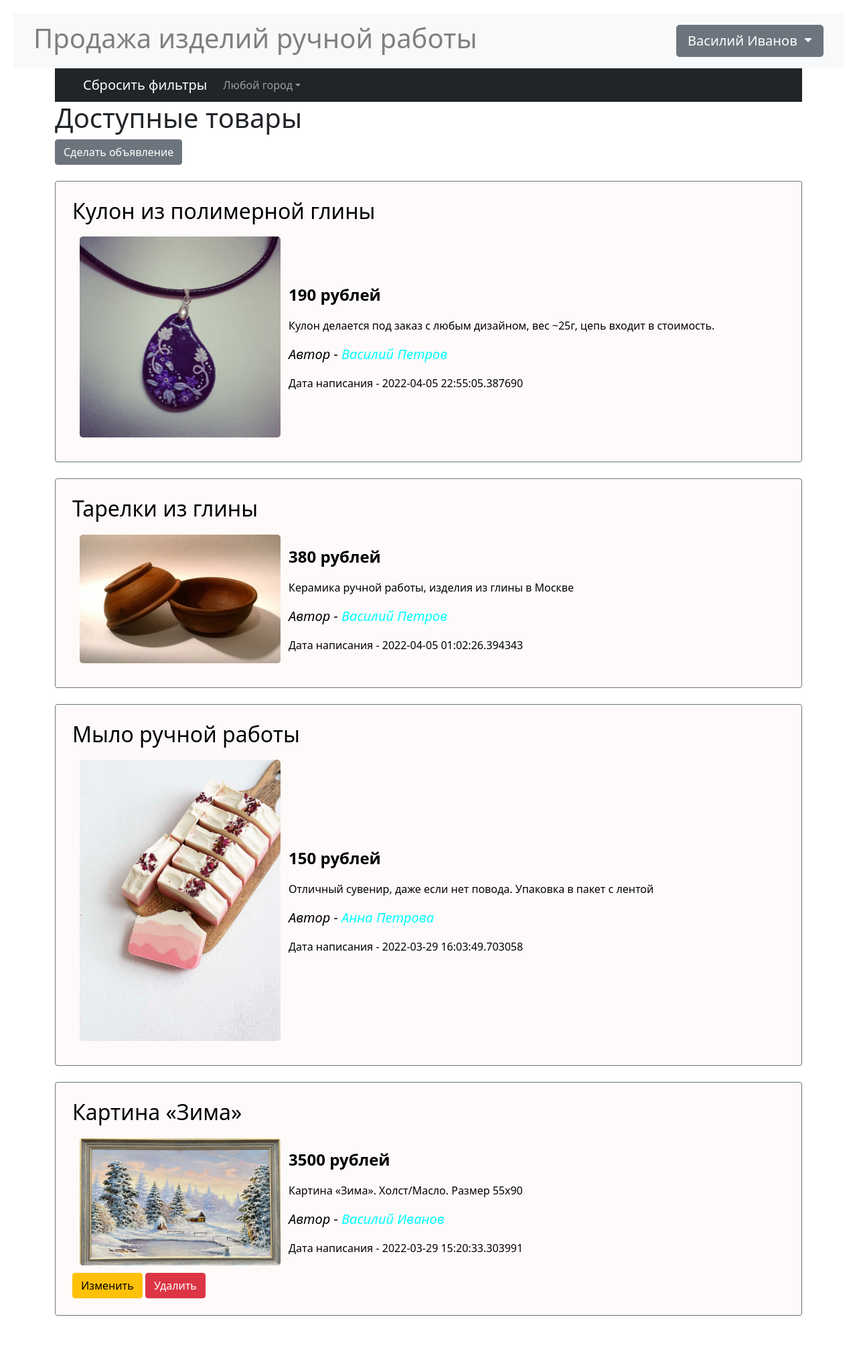
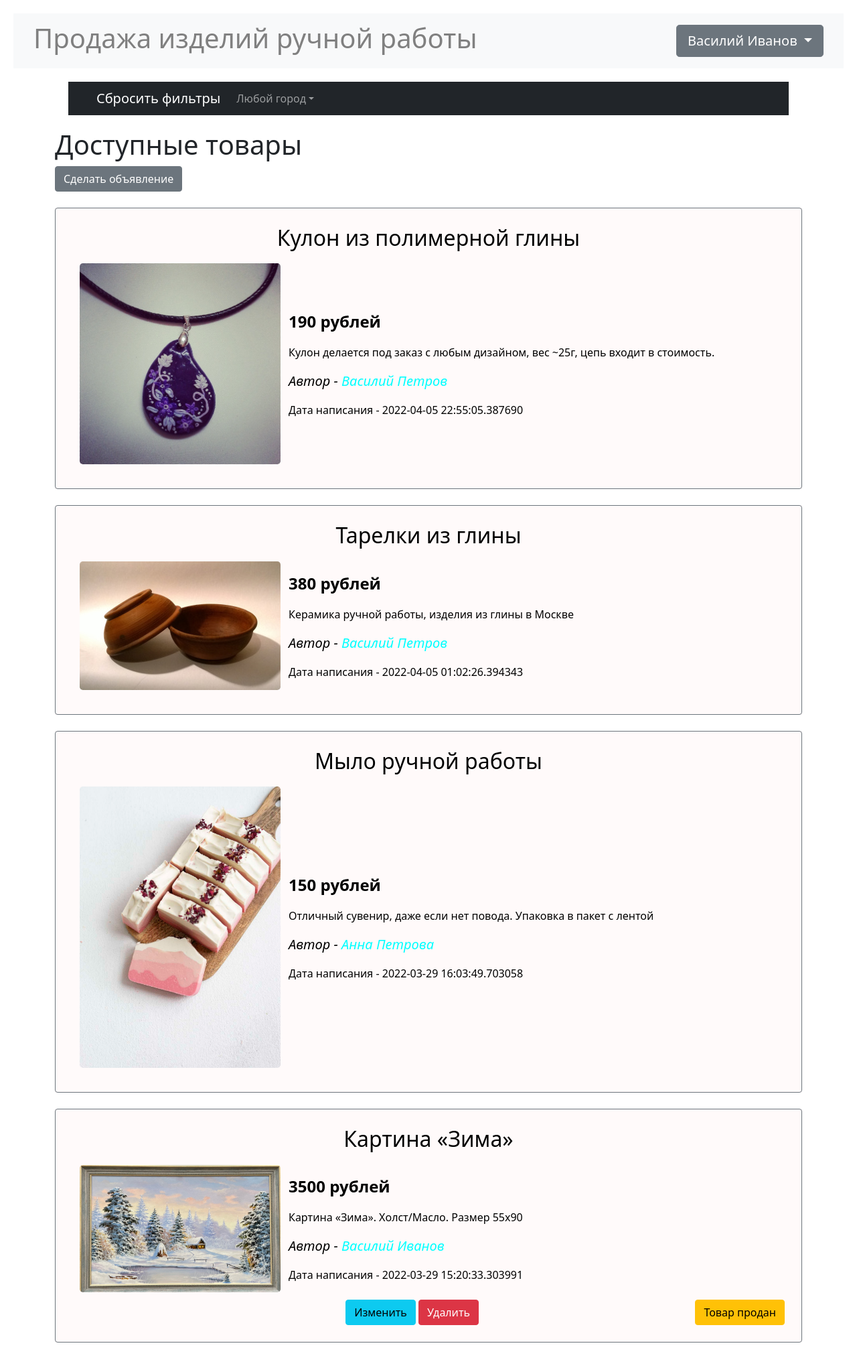
Before and after one commit to ridmit/web_project, a Flask app: page / in a window 1280 px wide. Shown: the whole page at 67% size. Before the commit the page ends 1964 px from the top, so only its background shows below. Run offline with Flask 2, Linux system fonts and the light colour scheme; a user stored in the database is signed in; data comes from the database, SQL or seed files in the repository; both versions use the stored data as it was after the commit.

```diff
--- a/main.py
+++ b/main.py
@@ -189,6 +189,20 @@ def edit_ad(id):
                            form=form)
 
 
+@app.route('/item_sell/<int:id>', methods=['GET', 'POST'])
+@login_required
+def item_sell(id):
+    db_sess = db_session.create_session()
+    ad = db_sess.query(Ad).filter(Ad.id == id,
+                                  Ad.user == current_user).first()
+    if ad:
+        ad.is_sold = 1
+        db_sess.commit()
+    else:
+        abort(404)
+    return redirect('/')
+
+
 @app.route('/ad_delete/<int:id>', methods=['GET', 'POST'])
 @login_required
 def ad_delete(id):
--- a/static/css/index.css
+++ b/static/css/index.css
@@ -30,3 +30,11 @@
     height: auto;
     margin: 10px; /* Отступы вокруг картинки */
 }
+
+#filters {
+    margin: 20px;
+}
+
+#btn_sold {
+    margin-right: 30%;
+}
--- a/templates/ads_list.html
+++ b/templates/ads_list.html
@@ -1,7 +1,8 @@
 {% for item in ads|sort(attribute='created_date', reverse=true)%}
 <!-- Modal -->
 <div class="modal fade" id="Modal{{loop.index}}" data-bs-keyboard="false"
-     tabindex="-1" aria-labelledby="ModalLabel{{loop.index}}" aria-hidden="true">
+     tabindex="-1" aria-labelledby="ModalLabel{{loop.index}}"
+     aria-hidden="true">
     <div class="modal-dialog modal-dialog-centered modal-lg">
         <div class="modal-content">
             <div class="modal-header">
@@ -28,11 +29,12 @@
 <div class="add">
     <div class="border border-secondary rounded">
         <a href="/ad/details/{{ item.id }}" title="Подробнее о товаре" id="add_href">
-            <h2>{{item.title}}</h2>
+            <h2 align="center">{{item.title}}</h2>
             <table>
                 <tr>
                     <td>
-                        <a data-bs-toggle="modal" data-bs-target="#Modal{{loop.index}}">
+                        <a data-bs-toggle="modal"
+                           data-bs-target="#Modal{{loop.index}}">
                             <img class="add_img rounded-3"
                                  src="/static/img/{{item.filename}}"
                                  alt="Изображение товара">
@@ -42,8 +44,10 @@
                         <p class="fw-bold fs-4">{{item.price}} рублей</p>
                         <p class="fs-6">{{item.content}}</p>
                         <p class="fst-italic fs-5">
-                            Автор - <a class="navbar-brand" href="/user/{{item.user.id}}/active"
-                                       title="Подробнее об авторе" id="profile_href">
+                            Автор - <a class="navbar-brand"
+                                       href="/user/{{item.user.id}}/active"
+                                       title="Подробнее об авторе"
+                                       id="profile_href">
                             {{item.user.name}} {{item.user.surname}}</a></p>
                         <p class="fs-6">Дата написания -
                             {{item.created_date}}</p>
@@ -51,13 +55,16 @@
                 </tr>
             </table>
             {% if current_user.is_authenticated and current_user == item.user %}
-            <div>
-                <a href="/ad/{{ item.id }}" class="btn btn-warning">
+            <div align="right">
+                <a href="/ad/{{ item.id }}" class="btn btn-info">
                     Изменить
                 </a>
-                <a href="/ad_delete/{{ item.id }}" class="btn btn-danger">
+                <a href="/ad_delete/{{ item.id }}"
+                   class="btn btn-danger" id="btn_sold">
                     Удалить
                 </a>
+                <a href="/item_sell/{{ item.id }}"
+                   class="btn btn-warning">Товар продан</a>
             </div>
             {% endif %}
         </a>
--- a/templates/index.html
+++ b/templates/index.html
@@ -2,7 +2,7 @@
 
 {% block content %}
 
-<nav class="navbar navbar-expand-lg navbar-dark bg-dark ">
+<nav class="navbar navbar-expand-lg navbar-dark bg-dark" id="filters">
     <div class="container-fluid">
         <a class="navbar-brand" href="/">Сбросить фильтры</a>
         <div class="collapse navbar-collapse" id="navbarScroll">
```
Also changed, not shown: db/database.db.
